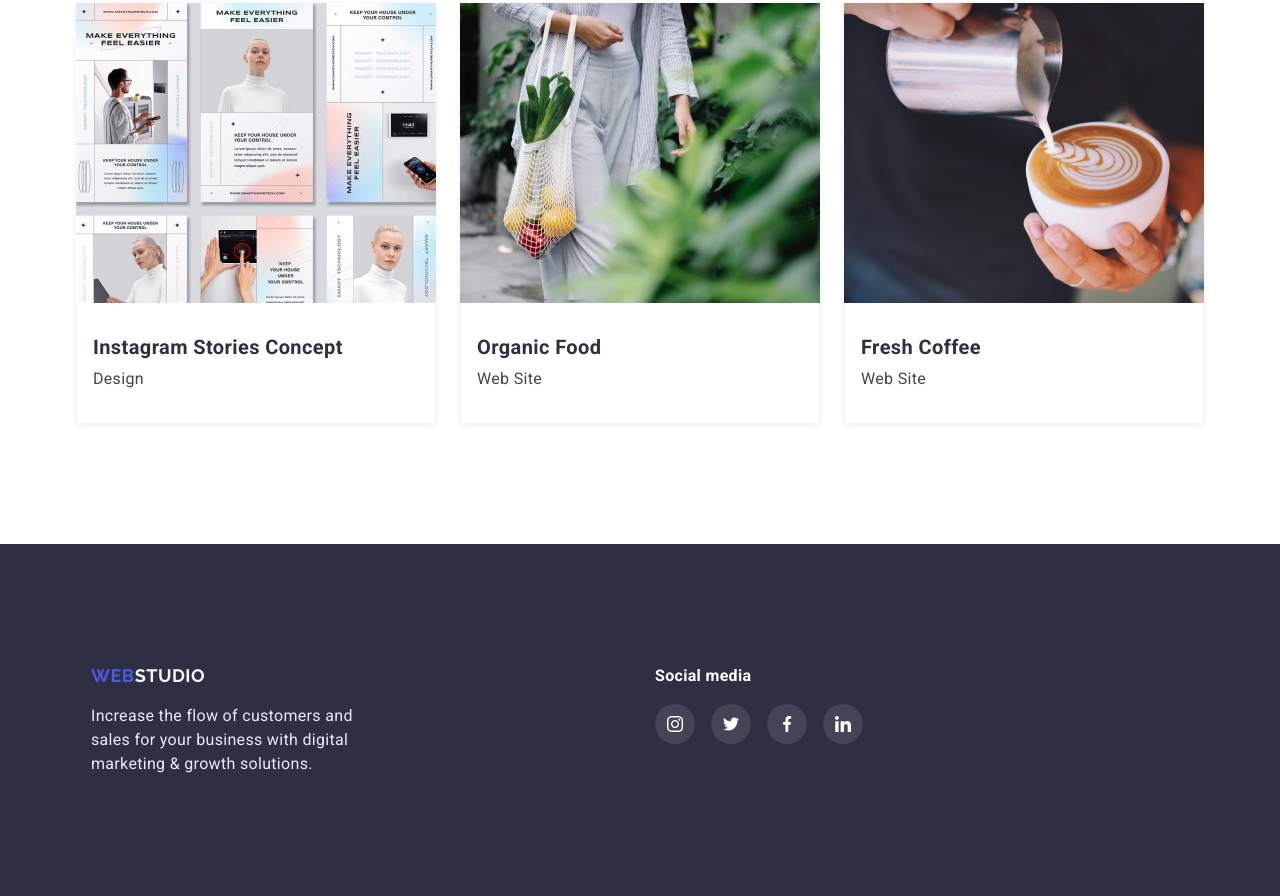
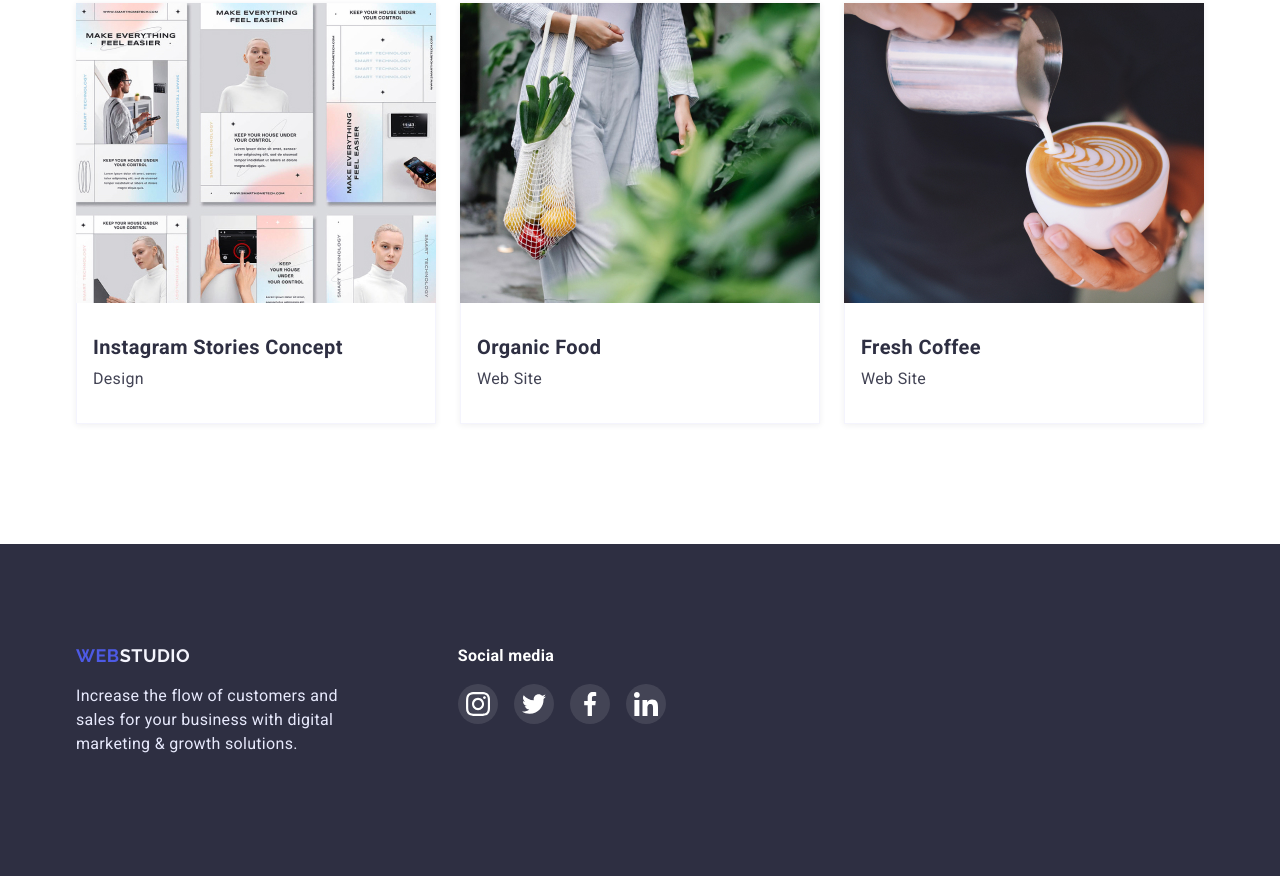
Before and after one commit to Optima-nt/goit-markup-hw-04, a plain HTML site: page portfolio.html in a window 1280 px wide. Shown: the part 1241-2137 px from the top of the page. Drawn offline with nearby package versions, Linux system fonts and the light colour scheme.

Commit message:
correction of mistakes

```diff
--- a/portfolio.html
+++ b/portfolio.html
@@ -159,37 +159,37 @@
 <!-- Footer -->
 <footer class="footer section">
     <div class="container footer-page" >
-        <div class="footer-page-text container">
+        <div class="footer-page-text">
             <a class="logo-footer link" href="">Web<span class="logo-part-studio">Studio</span> </a>
             <p class="footer-text" >Increase the flow of customers and <br> sales for your business with digital <br> marketing & growth solutions.</p>
         </div>
-        <div class="footer-page-list container">
+        <div class="footer-page-list">
             <h3 class="footer-text-social">Social media</h3>
             <ul class="footer-list list" >
                 <li>
                     <a class="footer-link-svg" href="">
-                        <svg class="team-item-svg" width="16" height="16">
+                        <svg class="team-item-svg" width="24" height="24">
                             <use href="./image/symbol-defs.svg#instagram"></use>
                         </svg>
                     </a>
                 </li>
                 <li>
                     <a class="footer-link-svg" href="">
-                        <svg class="team-item-svg" width="16" height="16">
+                        <svg class="team-item-svg" width="24" height="24">
                             <use href="./image/symbol-defs.svg#twitter"></use>
                         </svg>
                     </a>
                 </li>
                 <li>
                     <a class="footer-link-svg" href="">
-                        <svg class="team-item-svg" width="16" height="16">
+                        <svg class="team-item-svg" width="24" height="24">
                             <use href="./image/symbol-defs.svg#facebook"></use>
                         </svg>
                     </a>
                 </li>
                 <li>
                     <a class="footer-link-svg" href="">
-                        <svg class="team-item-svg" width="16" height="16">
+                        <svg class="team-item-svg" width="24" height="24">
                             <use href="./image/symbol-defs.svg#linkedin"></use>
                         </svg>
                     </a>
--- a/style/style.css
+++ b/style/style.css
@@ -214,8 +214,10 @@ color: var(--primary-text-color)
     background-image: linear-gradient(to right, rgba(46, 47, 66, 0.7) , rgba(46, 47, 66, 0.7)),url(../image/people-office\ 1.jpg);
     background-size: cover;
     background-position: center;
-    min-width: 1440px;
+    max-width: 1440px;
     height: 600px;
+    margin-left: auto;
+    margin-right: auto;
 }
 /* =========BENEFITS========= */
 
@@ -506,12 +508,16 @@ color: var(--primary-text-color)
 /* ==============FOOTER=============== */
 
 .footer {
+    padding-top: 100px;
     background: #2E2F42;
 }
 .footer-page {
     display: flex;
     justify-content: ;
     align-items: flex-start;
+}
+.footer-page-text {
+    margin-right: 120px;
 }
 
 .footer-list {
```
Also changed, not shown: index.html (+6 -6 lines).
